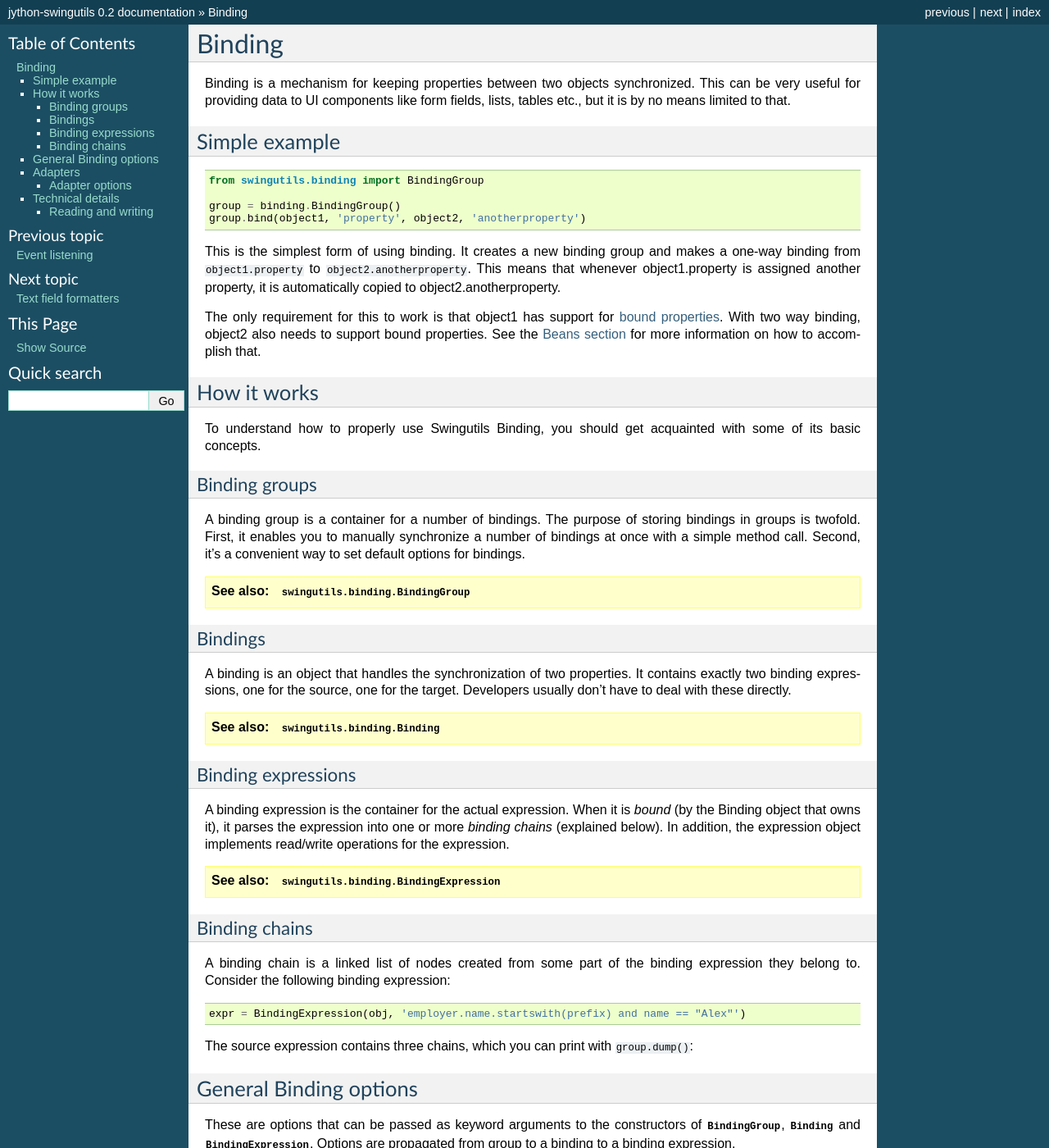
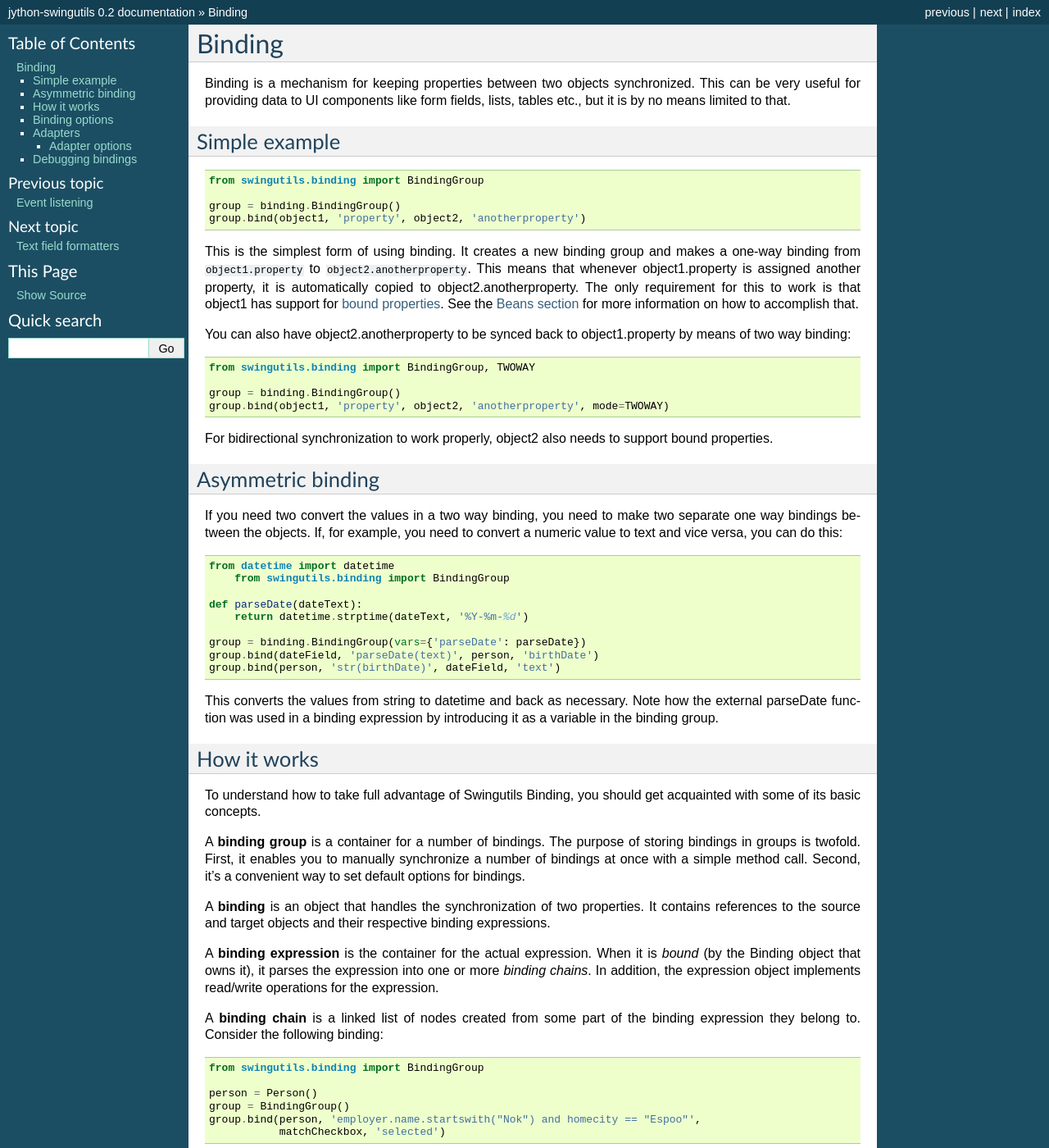
Before and after one commit to jython/swingutils, a Sphinx documentation site: the page built from docs/binding.rst, in a window 1280 px wide and 1400 px high. Shown: the whole window at 82% size. Built offline with Sphinx 7.4.7, drawn with Linux system fonts in a browser that asks for light colours; some of the changed text lies outside the part shown.

Commit message:
Greatly improved docs for the binding package

```diff
--- a/docs/binding.rst
+++ b/docs/binding.rst
@@ -4,6 +4,7 @@ Binding
 Binding is a mechanism for keeping properties between two objects synchronized.
 This can be very useful for providing data to UI components like form fields,
 lists, tables etc., but it is by no means limited to that.
+
 
 Simple example
 --------------
@@ -18,66 +19,102 @@ Simple example
 This is the simplest form of using binding. It creates a new binding group and
 makes a one-way binding from ``object1.property`` to ``object2.anotherproperty``.
 This means that whenever object1.property is assigned another property, it is
-automatically copied to object2.anotherproperty.
-
-The only requirement for this to work is that object1 has support for
-`bound properties <http://java.sun.com/docs/books/tutorial/javabeans/properties/bound.html>`_.
-With two way binding, object2 also needs to support bound properties.
+automatically copied to object2.anotherproperty. The only requirement for this
+to work is that object1 has support for
+`bound properties <http://download.oracle.com/javase/tutorial/javabeans/properties/bound.html>`_.
 See the :ref:`Beans section <beans>` for more information on how to accomplish
 that.
+
+You can also have object2.anotherproperty to be synced back to object1.property
+by means of two way binding::
+
+	from swingutils.binding import BindingGroup, TWOWAY
+
+	group = binding.BindingGroup()
+	group.bind(object1, 'property', object2, 'anotherproperty', mode=TWOWAY)
+
+For bidirectional synchronization to work properly, object2 also needs to
+support bound properties.
+
+
+Asymmetric binding
+------------------
+
+If you need two convert the values in a two way binding, you need to make
+two separate one way bindings between the objects. If, for example, you need
+to convert a numeric value to text and vice versa, you can do this::
+
+    from datetime import datetime
+	from swingutils.binding import BindingGroup
+
+    def parseDate(dateText):
+        return datetime.strptime(dateText, '%Y-%m-%d')
+
+    group = binding.BindingGroup(vars={'parseDate': parseDate})
+    group.bind(dateField, 'parseDate(text)', person, 'birthDate')
+    group.bind(person, 'str(birthDate)', dateField, 'text')
+
+This converts the values from string to datetime and back as necessary.
+Note how the external parseDate function was used in a binding expression by
+introducing it as a variable in the binding group.
+
 
 How it works
 ------------
 
-To understand how to properly use Swingutils Binding, you should get acquainted
-with some of its basic concepts.
+To understand how to take full advantage of Swingutils Binding, you should get
+acquainted with some of its basic concepts.
 
-Binding groups
-""""""""""""""
+A **binding group** is a container for a number of bindings. The purpose of
+storing bindings in groups is twofold. First, it enables you to manually
+synchronize a number of bindings at once with a simple method call. Second,
+it's a convenient way to set default options for bindings.
 
-A binding group is a container for a number of bindings. The purpose of storing
-bindings in groups is twofold. First, it enables you to manually synchronize
-a number of bindings at once with a simple method call. Second, it's a
-convenient way to set default options for bindings.
+A **binding** is an object that handles the synchronization of two properties.
+It contains references to the source and target objects and their respective
+binding expressions.
 
-.. seealso:: :class:`swingutils.binding.BindingGroup`
+A **binding expression** is the container for the actual expression. When it is
+`bound` (by the Binding object that owns it), it parses the expression into one
+or more `binding chains`. In addition, the expression object implements
+read/write operations for the expression.
 
-Bindings
-""""""""
+A **binding chain** is a linked list of nodes created from some part of the
+binding expression they belong to. Consider the following binding::
 
-A binding is an object that handles the synchronization of two properties.
-It contains exactly two binding expressions, one for the source, one for the
-target. Developers usually don't have to deal with these directly.
+    from swingutils.binding import BindingGroup
 
-.. seealso:: :class:`swingutils.binding.Binding`
+    person = Person()
+    group = BindingGroup()
+    group.bind(person, 'employer.name.startswith("Nok") and homecity == "Espoo"',
+               matchCheckbox, 'selected')
 
-Binding expressions
-"""""""""""""""""""
 
-A binding expression is the container for the actual expression. When it is
-`bound` (by the Binding object that owns it), it parses the expression into one
-or more `binding chains` (explained below). In addition, the expression object
-implements read/write operations for the expression.
+The source expression contains two chains, which you can print with ``group.dump()``:
 
-.. seealso:: :class:`swingutils.binding.BindingExpression`
+.. code-block:: none
 
-Binding chains
-""""""""""""""
+    Binding 1:
+      Source:
+        Source code: employer.name.startswith("Nok") and homecity == "Espoo"
+        Chain 1: Attribute(employer) -> Attribute(name) -> Attribute(startswith) -> Call
+        Chain 2: Attribute(homecity)
+      Target:
+        Source code: selected
+        Chain 1: Attribute(selected)
 
-A binding chain is a linked list of nodes created from some part of the
-binding expression they belong to. Consider the following binding expression::
+What this binding does is that it marks the checkbox selected if and only if
+the person's employer's name starts with "Nok" and the person's home city is
+"Espoo". The expression is automatically re-evaluated when the person switches
+employers, the employer changes its name or the person moves to another city.
 
-	expr = BindingExpression(obj, 'employer.name.startswith(prefix) and name == "Alex"')
 
-The source expression contains three chains, which you can print with ``group.dump()``::
+Binding options
+---------------
 
-General Binding options
------------------------
-
-These are options that can be passed as keyword arguments to the constructors
-of :class:`~swingutils.binding.BindingGroup`, :class:`~swingutils.binding.Binding`
-and :class:`~swingutils.binding.BindingExpression`.
-Options are propagated from group to a binding to a binding expression.
+These are options that can be passed as keyword arguments to the constructor
+of :class:`~swingutils.binding.BindingGroup` or to its
+:meth:`~swingutils.binding.BindingGroup.bind` method.
 
 In addition to these, various adapters have their own options. See the
 adapters section for specifics.
@@ -120,6 +157,7 @@ logger          A :class:`logging.Logger` object that will be used for
                 Default is ``None``.
 ============    ===============================================================
 
+
 Adapters
 --------
 
@@ -136,7 +174,8 @@ events.
 Adapter options
 """""""""""""""
 
-The following table lists the options for all built-in adapters.
+The following table lists the options for all built-in adapters. These can be
+given as keyword arguments when binding (or when creating a binding group).
 
 ===============  =================  ===========================================
 Option           Used for           Effect
@@ -156,19 +195,83 @@ ignoreAdjusting  JList, JTable      When ``True``, triggers an update only on
                                     Default is ``True``.
 ===============  =================  ===========================================
 
-Technical details
------------------
 
-Reading and writing
-"""""""""""""""""""
+Debugging bindings
+------------------
 
-Reading from binding expressions is implemented so that the source code of the
-expression is compiled to a code object the first time the read operation is
-invoked. The resulting code object is then evaluated with a dictionary-like
-object that gives it access to the variables the expressions's root object and
-any extra variables found in the ``vars`` dict in options.
+By default, bindings generate no error messages, so if they don't work as you
+would expect, it can sometimes be hard to determine why. One options is to set
+the ``ignoreErrors`` options to ``False``, so it will raise any exceptions
+encountered while synchronizing properties. This can easily get disruptive,
+though. A better alternative is to use logging. Not only will you see any
+synchronization error messages, but you get to see how the bindings work in
+detail. To use logging, you must first initialize the logging system, and then
+supply a logger to the binding or binding group::
 
-Writing is implemented much like reading, except that the source code is
-compiled after appending ``=___binding_value`` to the source. The resulting
-code is then executed with the globals set to the root object's variables plus
-the extra variables from ``options['vars']``.
+    from logging import basicConfig, getLogger, DEBUG
+    from swingutils.binding import BindingGroup
+    from swingutils.beans import JavaBeanSupport, BeanProperty
+
+    class ClassA(JavaBeanSupport):
+        property1 = BeanProperty('property1')
+
+    class ClassB(JavaBeanSupport):
+        _x = None
+
+        def _getX(self):
+            return self._x
+
+        def _setX(self, newX):
+            oldX = self._x
+            self._x = int(newX)
+            self.firePropertyChange('x', oldX, newX)
+
+        x = property(_getX, _setX)
+
+    basicConfig(level=DEBUG)
+    logger = getLogger(__name__)
+
+    object1 = ClassA()
+    object2 = ClassB()
+    group = BindingGroup(logger=logger)
+    group.bind(object1, 'property1', object2, 'x')
+    object1.property1 = '123'
+    object1.property1 = '0xff'
+
+The obvious error in this is of course that attempting to set
+``object1.property`` to a string value that isn't convertable to an integer via
+``int()`` causes an exception to be raised in ``ClassB._setX()``. This is what
+logging will show for this code:
+
+.. code-block:: none
+
+	DEBUG:__main__:Attribute(property1): adding event listeners (parent=<__main__.ClassA object at 0x3>)
+	DEBUG:__main__:Writing source value (None) to target
+	DEBUG:__main__:Error writing to target
+	Traceback (most recent call last):
+	  File "__pyclasspath__/swingutils/binding/__init__$py.class", line 187, in sync
+	  File "__pyclasspath__/swingutils/binding/__init__$py.class", line 68, in setValue
+	  File "$$binding-writer$$", line 1, in <module>
+	  File "__pyclasspath__/swingutils/binding/__init__$py.class", line 37, in __setitem__
+	  File "btest.py", line 16, in _setX
+	    self._x = int(newX)
+	TypeError: int() argument must be a string or a number
+	DEBUG:__main__:Attribute(property1): change event triggered
+	DEBUG:__main__:Source (property1) changed
+	DEBUG:__main__:Writing source value ('123') to target
+	DEBUG:__main__:Attribute(property1): change event triggered
+	DEBUG:__main__:Source (property1) changed
+	DEBUG:__main__:Writing source value ('0xff') to target
+	DEBUG:__main__:Error writing to target
+	Traceback (most recent call last):
+	  File "__pyclasspath__/swingutils/binding/__init__$py.class", line 187, in sync
+	  File "__pyclasspath__/swingutils/binding/__init__$py.class", line 68, in setValue
+	  File "$$binding-writer$$", line 1, in <module>
+	  File "__pyclasspath__/swingutils/binding/__init__$py.class", line 37, in __setitem__
+	  File "btest.py", line 16, in _setX
+	    self._x = int(newX)
+	ValueError: invalid literal for int() with base 10: 0xff
+
+The first error is caused by the initial synchronization (when the value
+``None`` is passed to ``object2.x``. Synchronizing the value ``'123'`` works
+fine, but ``'0xff'`` causes a ValueError to be raised.
```
